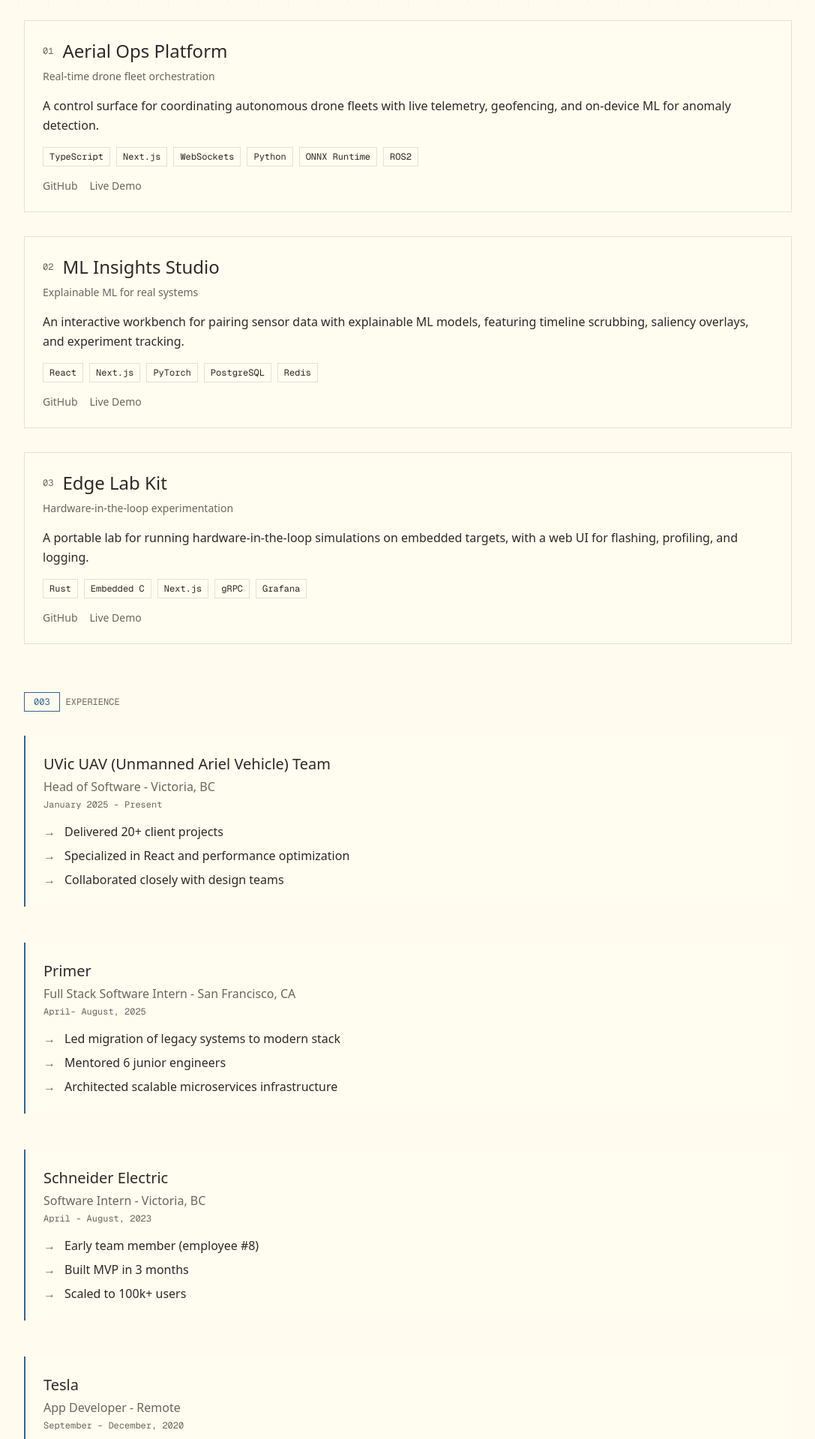
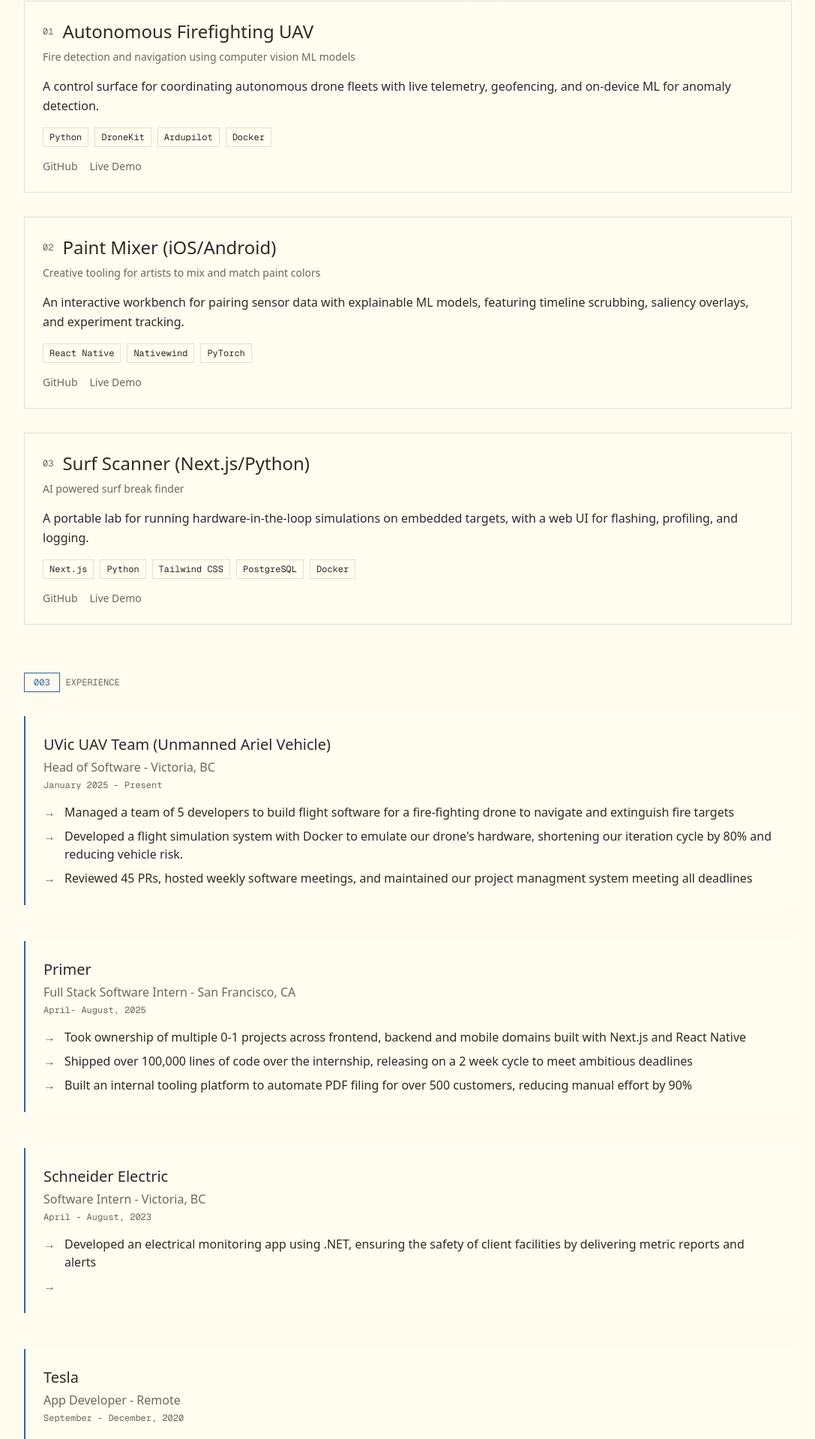
Before and after one commit to MatthewHightech/2026DevPortfolio, a Next.js app: page / in a window 1280 px wide. Shown: the part 793-2712 px from the top of the page at 75% size, without its empty margins (96-1183 px from the left). Built offline with nearby package versions, Linux system fonts and the light colour scheme.

Commit message:
Project and ex updates

```diff
--- a/app/page.tsx
+++ b/app/page.tsx
@@ -77,7 +77,7 @@ export default function Home() {
             <div className="max-w-2xl space-y-4 leading-relaxed">
               <p>
                 I have a very board approach to engineering. The more I can learn and expose myself to, the more data points I have to
-                make decisions with. I learned guitar and cinematography and surfing and woodworking to become a better engineer.
+                make decisions with. I learned guitar, cinematography, surfing and woodworking to become a better engineer.
                 I suppose I learned to learn.
               </p>
               <p>
@@ -85,8 +85,7 @@ export default function Home() {
               </p>
               <p>
                 I value ownership, accountability and trust. I value measuring twice and cutting once. I value failing fast. I value calculated
-                risks when the outcome for humanity is too great to do nothing. I value questioning everything and then
-                knowing when to make a descision and then maintaining the ability to adapt.
+                risks. I value questioning everything, knowing when to make a descision and maintaining the ability to adapt.
               </p>
             </div>
         </div>
@@ -116,16 +115,12 @@ export default function Home() {
 
       {/* Contact Section */}
       <section className="px-6 md:px-12 lg:px-16 py-8 max-w-6xl mx-auto">
-        <SectionLabel index="004" label="Contact" />
-
         <div className="max-w-2xl">
-          <p className="text-lg mb-12 leading-relaxed">
-            Open to new opportunities, contract work, or interesting technical
-            challenges. Currently available for full-time positions and
-            consulting.
+          <p className="text-lg mb-4 leading-relaxed">
+            Always happy to chat, shoot me an email!
           </p>
 
-          <div className="space-y-4 mb-12">
+          <div className="space-y-4 mb-16">
             <a
               href="mailto:mattsmithwebdev@gmail.com"
               className="flex items-center gap-3 hover:text-accent transition-colors group"
--- a/data/experience.json
+++ b/data/experience.json
@@ -1,13 +1,13 @@
 [
   {
     "id": "0",
-    "company": "UVic UAV (Unmanned Ariel Vehicle) Team",
+    "company": "UVic UAV Team (Unmanned Ariel Vehicle)",
     "role": "Head of Software - Victoria, BC",
     "period": "January 2025 - Present",
     "achievements": [
-      "Delivered 20+ client projects",
-      "Specialized in React and performance optimization",
-      "Collaborated closely with design teams"
+      "Managed a team of 5 developers to build flight software for a fire-fighting drone to navigate and extinguish fire targets",
+      "Developed a flight simulation system with Docker to emulate our drone's hardware, shortening our iteration cycle by 80% and reducing vehicle risk.",
+      "Reviewed 45 PRs, hosted weekly software meetings, and maintained our project managment system meeting all deadlines"
     ]
   },
   {
@@ -16,9 +16,9 @@
     "role": "Full Stack Software Intern - San Francisco, CA",
     "period": "April- August, 2025",
     "achievements": [
-      "Led migration of legacy systems to modern stack",
-      "Mentored 6 junior engineers",
-      "Architected scalable microservices infrastructure"
+      "Took ownership of multiple 0-1 projects across frontend, backend and mobile domains built with Next.js and React Native",
+      "Shipped over 100,000 lines of code over the internship, releasing on a 2 week cycle to meet ambitious deadlines",
+      "Built an internal tooling platform to automate PDF filing for over 500 customers, reducing manual effort by 90%"
     ]
   },
   {
@@ -27,9 +27,8 @@
     "role": "Software Intern - Victoria, BC",
     "period": "April - August, 2023",
     "achievements": [
-      "Early team member (employee #8)",
-      "Built MVP in 3 months",
-      "Scaled to 100k+ users"
+      "Developed an electrical monitoring app using .NET, ensuring the safety of client facilities by delivering metric reports and alerts",
+      ""
     ]
   },
   {
@@ -38,9 +37,9 @@
     "role": "App Developer - Remote",
     "period": "September - December, 2020",
     "achievements": [
-      "Rebuilt a legacy design tool into a modern desktop application using Angular and Ionic.",
-      "reducing mechanical component design time by 90%",
-      "Collaborated closely with design teams"
+      "Rebuilt a legacy design tool into a modern desktop application using Angular and Ionic reducing cam design time by 90%",
+      "",
+      ""
     ]
   }
 ]
--- a/data/projects.json
+++ b/data/projects.json
@@ -1,11 +1,10 @@
 [
   {
     "id": "aerial-ops-platform",
-    "title": "Aerial Ops Platform",
-    "subtitle": "Real-time drone fleet orchestration",
+    "title": "Autonomous Firefighting UAV",
+    "subtitle": "Fire detection and navigation using computer vision ML models",
     "description": "A control surface for coordinating autonomous drone fleets with live telemetry, geofencing, and on-device ML for anomaly detection.",
-    "techStack": ["TypeScript", "Next.js", "WebSockets", "Python", "ONNX Runtime", "ROS2"],
-    "githubUrl": "https://github.com/example/aerial-ops-platform",
+    "techStack": ["Python", "DroneKit", "Ardupilot", "Docker"],
     "liveUrl": "https://aerial-ops.example.com",
     "media": {
       "type": "image",
@@ -16,10 +15,10 @@
   },
   {
     "id": "ml-insights-studio",
-    "title": "ML Insights Studio",
-    "subtitle": "Explainable ML for real systems",
+    "title": "Paint Mixer (iOS/Android)",
+    "subtitle": "Creative tooling for artists to mix and match paint colors",
     "description": "An interactive workbench for pairing sensor data with explainable ML models, featuring timeline scrubbing, saliency overlays, and experiment tracking.",
-    "techStack": ["React", "Next.js", "PyTorch", "PostgreSQL", "Redis"],
+    "techStack": ["React Native", "Nativewind", "PyTorch"],
     "githubUrl": "https://github.com/example/ml-insights-studio",
     "liveUrl": "https://ml-insights.example.com",
     "media": {
@@ -31,10 +30,10 @@
   },
   {
     "id": "edge-lab-kit",
-    "title": "Edge Lab Kit",
-    "subtitle": "Hardware-in-the-loop experimentation",
+    "title": "Surf Scanner (Next.js/Python)",
+    "subtitle": "AI powered surf break finder",
     "description": "A portable lab for running hardware-in-the-loop simulations on embedded targets, with a web UI for flashing, profiling, and logging.",
-    "techStack": ["Rust", "Embedded C", "Next.js", "gRPC", "Grafana"],
+    "techStack": ["Next.js", "Python", "Tailwind CSS", "PostgreSQL", "Docker"],
     "githubUrl": "https://github.com/example/edge-lab-kit",
     "liveUrl": "https://edge-lab.example.com",
     "media": {
```
Also changed, not shown: 1 other file (tests, documents, lock files or other folders).
